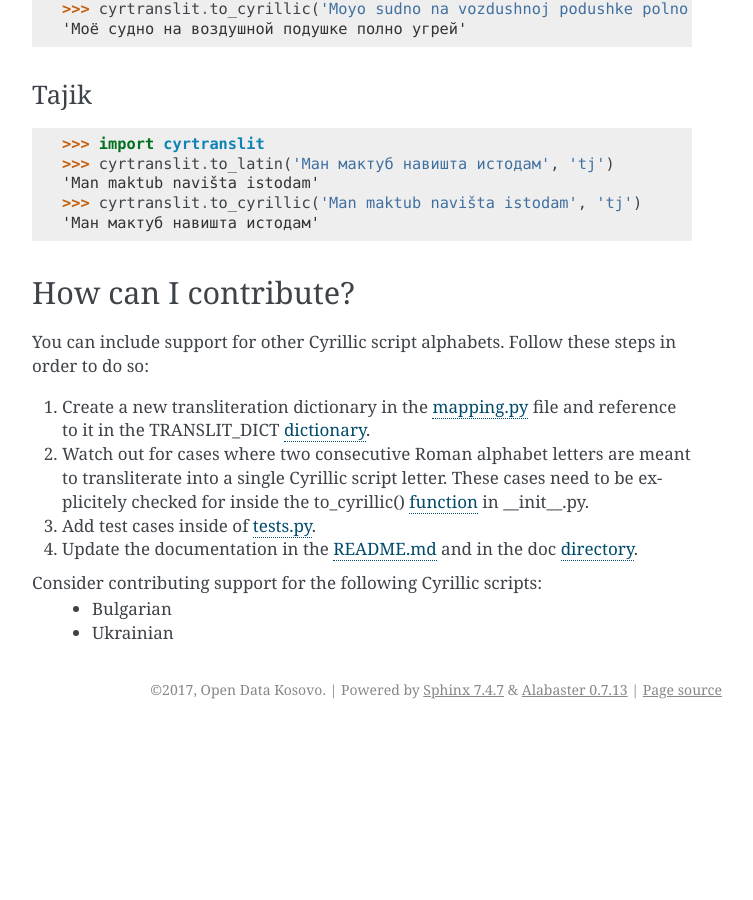
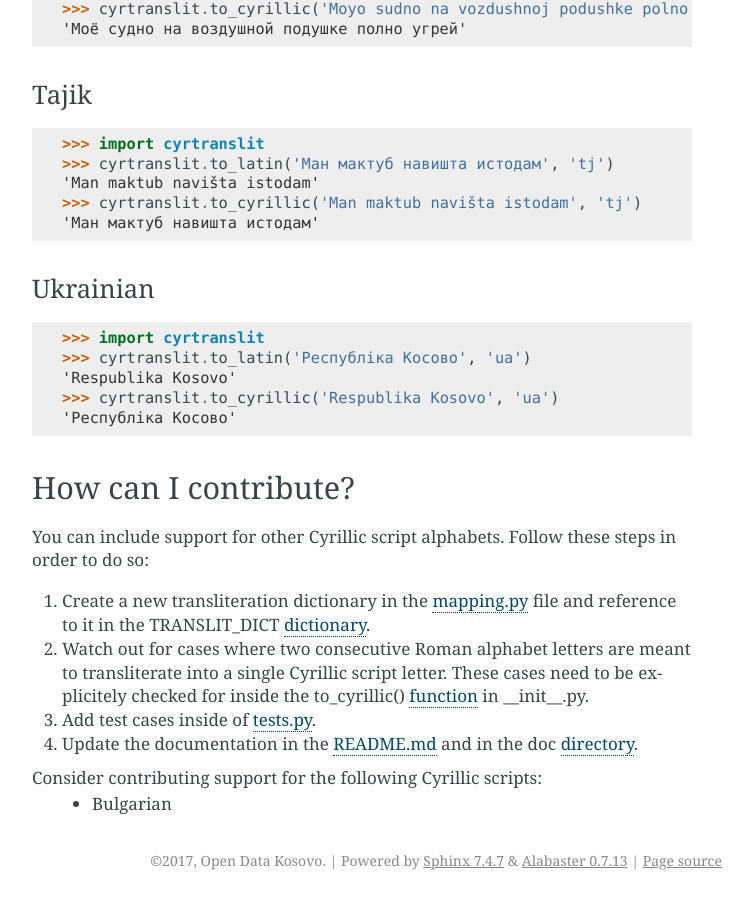
Before and after one commit to opendatakosovo/cyrillic-transliteration, a Sphinx documentation site: the page built from doc/index.rst, in a window 1280 px wide and 900 px high, scrolled down 1950 px. Shown: the whole window, without its empty margins (388-1141 px from the left). Built offline with Sphinx 7.4.7, drawn with Linux system fonts in a browser that asks for light colours; before the commit the page ends 2679 px from its top, so only the background shows below that; some of the changed text lies outside the part shown.

Commit message:
Ukrainian index.rst
Added Ukrainian

```diff
--- a/doc/index.rst
+++ b/doc/index.rst
@@ -98,6 +98,15 @@ Tajik
 >>> cyrtranslit.to_cyrillic('Man maktub navišta istodam', 'tj')
 'Ман мактуб навишта истодам'
 
+*********
+Ukrainian
+*********
+>>> import cyrtranslit
+>>> cyrtranslit.to_latin('Республіка Косово', 'ua')
+'Respublika Kosovo'
+>>> cyrtranslit.to_cyrillic('Respublika Kosovo', 'ua')
+'Республіка Косово'
+
 
 =====================
 How can I contribute?
```
Also changed, not shown: other parts of doc/index.rst (+1 -2 lines).
